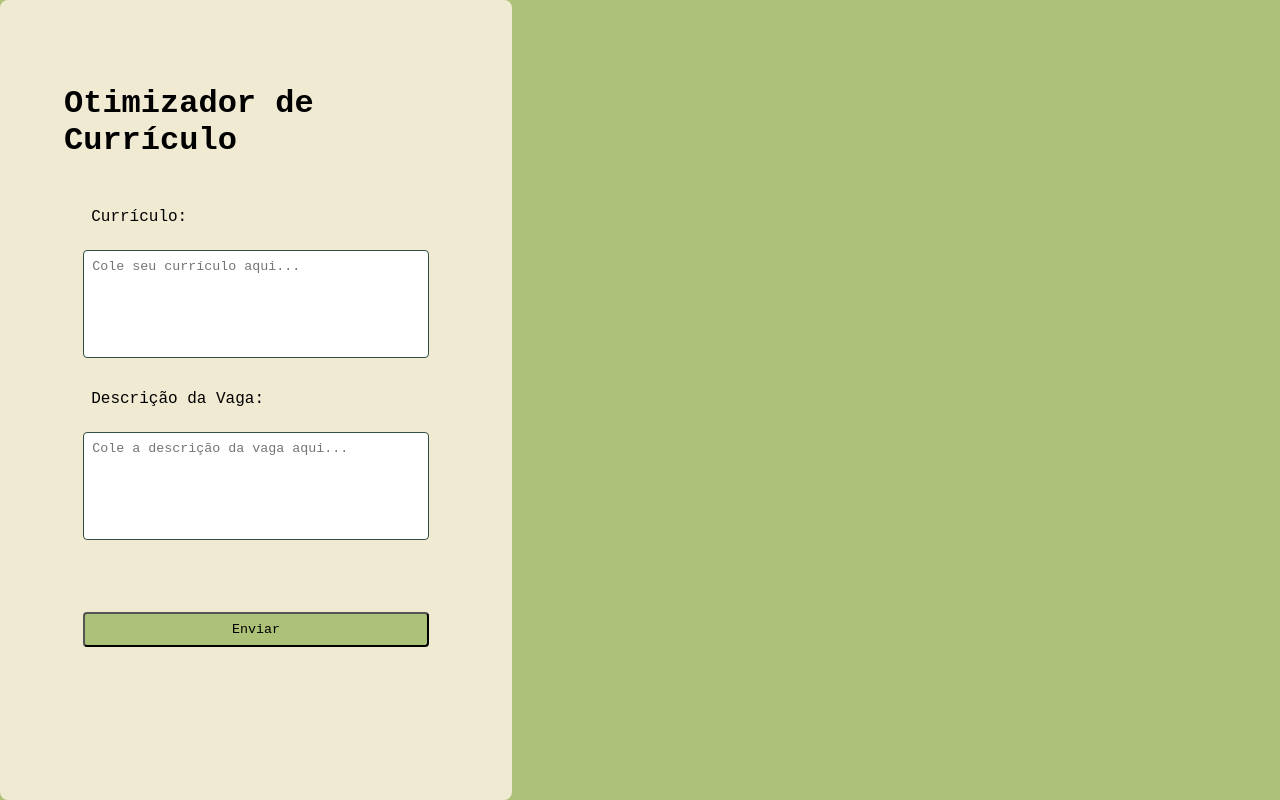
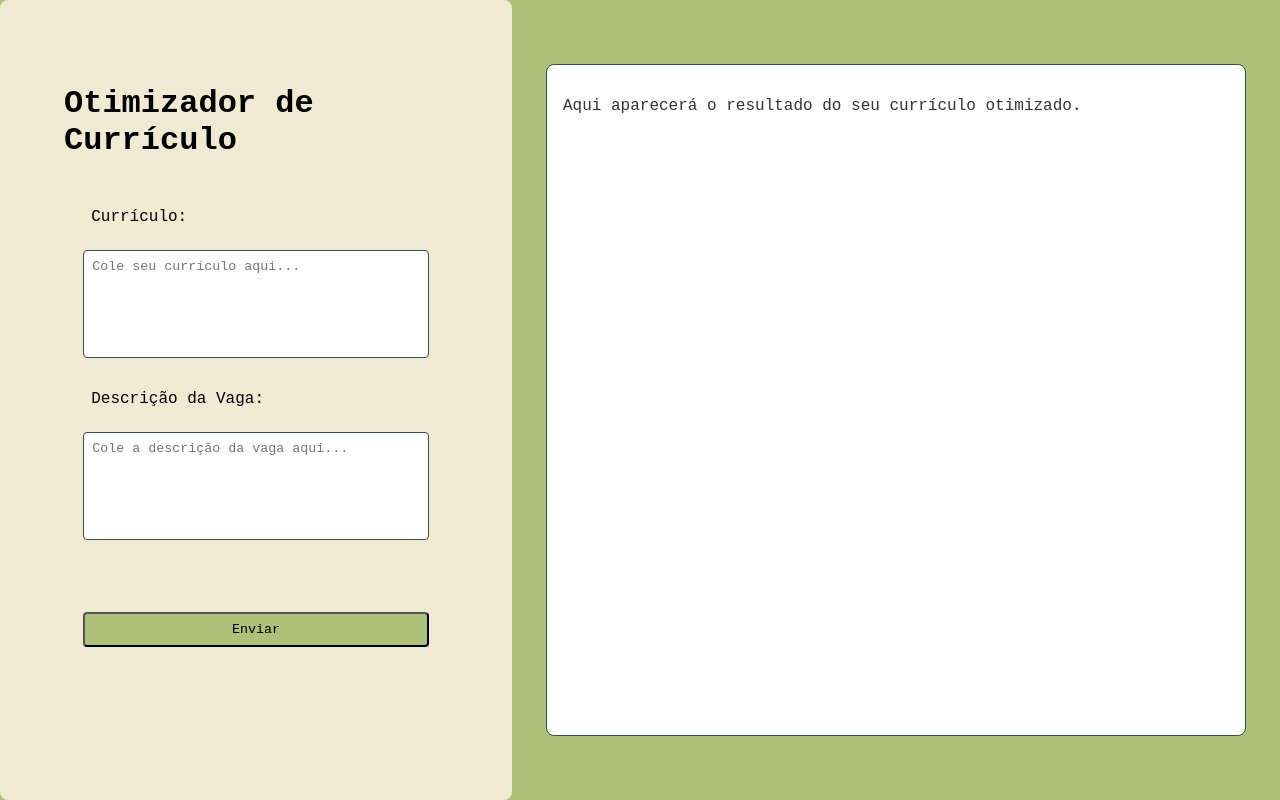
Before and after one commit to vinicius-rabello/otimizador-de-curriculo, a plain HTML site: page frontend/index.html in a window 1280 px wide. Drawn offline with Linux system fonts and the light colour scheme.

Commit message:
created output area in right panel

```diff
--- a/frontend/css/style.css
+++ b/frontend/css/style.css
@@ -38,6 +38,9 @@ body {
 #right-panel {
   width: 60%;
   background-color: var(--color-primary);
+  padding: 5% 2.5%;
+  display: flex;
+  justify-content: center;
 }
 
 /* Left panel styles */
@@ -96,6 +99,21 @@ textarea {
   color: #fff;
 }
 
+/* Right panel Styles */
+#output-area {
+  background-color: #fff;
+  width: 100%;
+  height: 100%;
+  border: solid 1px var(--color-border);
+  border-radius: 8px;
+  max-width: 700px;
+  padding: 1rem;
+}
+
+#output-text {
+  color: var(--color-text);
+}
+
 /* Mobile styles */
 @media screen and (max-width: 1024px) {
   #container {
--- a/frontend/index.html
+++ b/frontend/index.html
@@ -26,7 +26,14 @@
                 </div>
             </div>
         </div>
-        <div id="right-panel"></div>
+        <div id="right-panel">
+            <div id="output-area">
+                <div id="output-content">
+                    <p id="output-text">Aqui aparecerá o resultado do seu currículo otimizado.</p>
+                </div>
+            </div>
+        </div>
     </div>
 </body>
+<script src="js/main.js"></script>
 </html>
```
